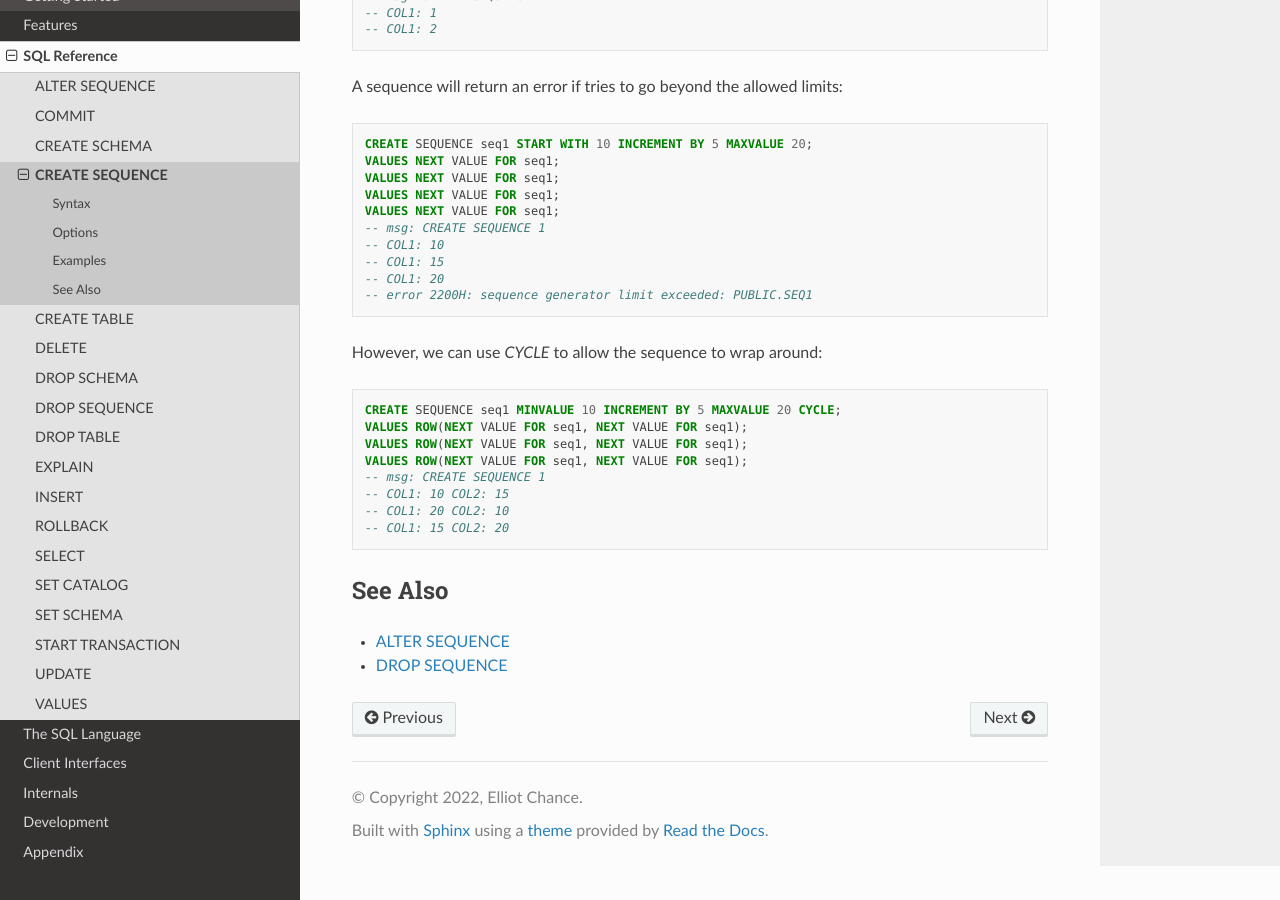
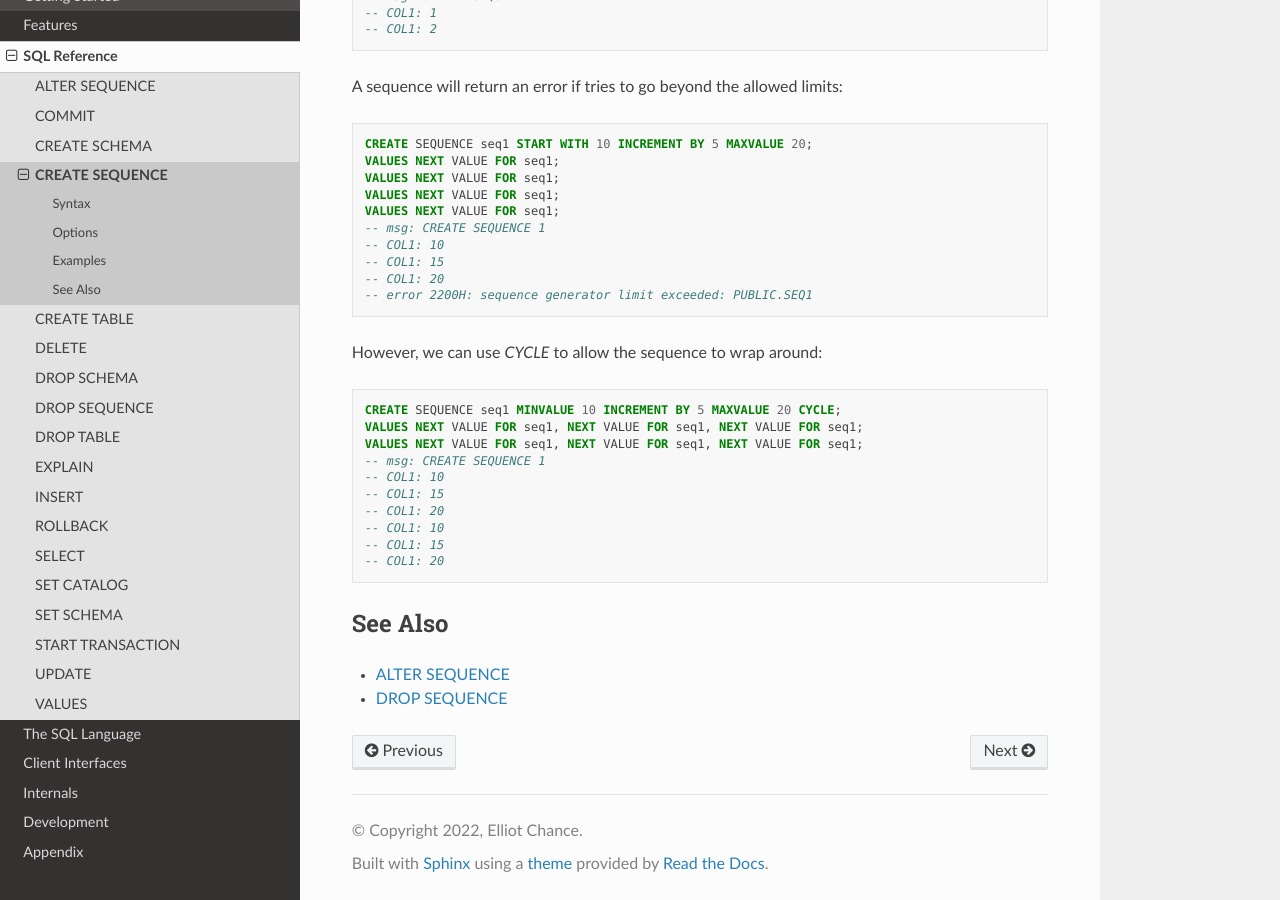
Before and after one commit to elliotchance/vsql, a Sphinx documentation site: the page built from docs/create-sequence.rst, in a window 1280 px wide and 900 px high, scrolled down 1042 px. Built offline with Sphinx 7.4.7 and the Read the Docs theme 3.1.0, drawn with Linux system fonts in a browser that asks for light colours.

Commit message:
sequences: NEXT VALUE FOR returns the same value within a row
Using NEXT VALUE FOR the same sequence more than once in a row now returns
the same value, as the SQL standard requires. An UPDATE that matches no
rows also no longer uses up a value.

SQL T176

Fixes #217

Co-Authored-By: Claude Opus 5.5 <noreply@anthropic.com>

```diff
--- a/docs/create-sequence.rst
+++ b/docs/create-sequence.rst
@@ -66,13 +66,15 @@ However, we can use `CYCLE` to allow the sequence to wrap around:
 .. code-block:: sql
 
   CREATE SEQUENCE seq1 MINVALUE 10 INCREMENT BY 5 MAXVALUE 20 CYCLE;
-  VALUES ROW(NEXT VALUE FOR seq1, NEXT VALUE FOR seq1);
-  VALUES ROW(NEXT VALUE FOR seq1, NEXT VALUE FOR seq1);
-  VALUES ROW(NEXT VALUE FOR seq1, NEXT VALUE FOR seq1);
+  VALUES NEXT VALUE FOR seq1, NEXT VALUE FOR seq1, NEXT VALUE FOR seq1;
+  VALUES NEXT VALUE FOR seq1, NEXT VALUE FOR seq1, NEXT VALUE FOR seq1;
   -- msg: CREATE SEQUENCE 1
-  -- COL1: 10 COL2: 15
-  -- COL1: 20 COL2: 10
-  -- COL1: 15 COL2: 20
+  -- COL1: 10
+  -- COL1: 15
+  -- COL1: 20
+  -- COL1: 10
+  -- COL1: 15
+  -- COL1: 20
 
 See Also
 --------
```
Also changed, not shown: docs/alter-sequence.rst (+6 -4 lines), docs/expressions.rst (+9 -2 lines), 9 other files.
